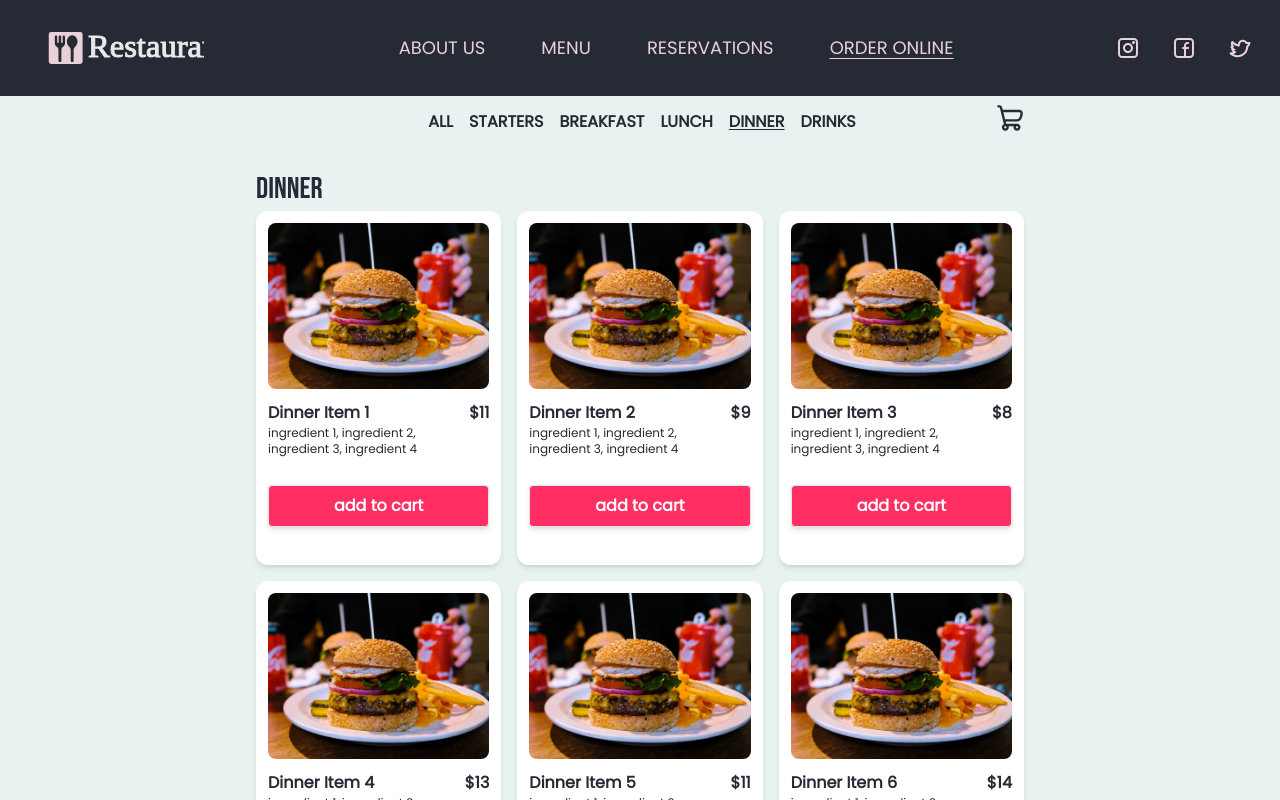
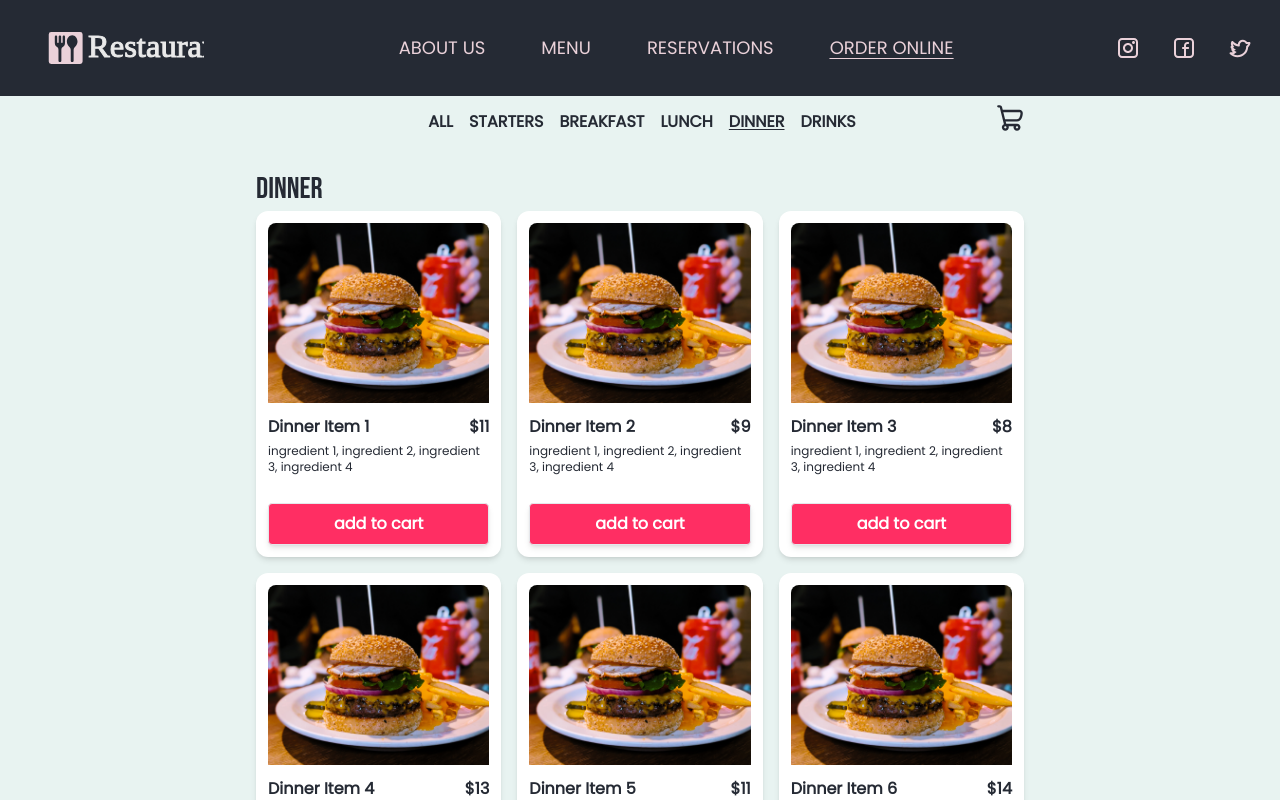
Before and after one commit to THallerJ/restaurant-next, a Next.js app: page /order/dinner in a window 1280 px wide. Built offline with nearby package versions, Linux system fonts and the light colour scheme.

Commit message:
made dailysepcial work with orderitem still needs work

```diff
--- a/src/app/order/components/DailySpecial.tsx
+++ b/src/app/order/components/DailySpecial.tsx
@@ -5,10 +5,10 @@ import Image from "next/image";
 import { useOrder } from "../contexts/OrderContext";
 import { DailySpecialModal } from "@/components";
 import OrderItem from "./OrderItem";
-//make work on mobile and make cartitems stored in local
+
 const DailySpecial = () => {
   const { cartDispatch } = useOrder();
-  const [open, setShow] = useState(false);
+  const [open, setOpen] = useState(false);
 
   return (
     <>
@@ -45,7 +45,15 @@ const DailySpecial = () => {
         </div>
       </div>
       <div className="flex md:hidden">
-        <OrderItem item={dailySpecial} />
+        <OrderItem item={dailySpecial}>
+          <button
+            onClick={() => setOpen((prev) => !prev)}
+            className="text-dark"
+          >
+            click to learn more!
+          </button>
+        </OrderItem>
+        <DailySpecialModal showDialog={open} setShowDialog={setOpen} />
       </div>
     </>
   );
--- a/src/app/order/components/OrderItem.tsx
+++ b/src/app/order/components/OrderItem.tsx
@@ -5,7 +5,12 @@ import { useOrder } from "../contexts/OrderContext";
 import { Checkmark } from "@/assets";
 import { useState } from "react";
 
-const OrderItem = ({ item }: { item: menuItem }) => {
+type OrderItemProps = {
+  item: menuItem;
+  children?: React.ReactNode;
+};
+
+const OrderItem = ({ item, children }: OrderItemProps) => {
   const { cartDispatch } = useOrder();
   const [clicked, setClicked] = useState(false);
 
@@ -17,22 +22,19 @@ const OrderItem = ({ item }: { item: menuItem }) => {
   };
 
   return (
-    <div className="flex w-full flex-col gap-3 rounded-xl bg-white p-3 text-dark shadow-md">
+    <div className="flex w-full flex-col rounded-xl bg-white p-3 text-dark shadow-md">
       {item.image ? (
         <Image
           src={item.image}
           alt={item.name}
-          className="h-48 rounded-lg  object-cover"
+          className="h-48 rounded-lg object-cover pb-3"
         />
       ) : null}
-      <div className="flex h-full flex-col">
-        <div className="flex gap-8">
-          <div>
+      <div className="flex w-full flex-row justify-between pb-1">
         <span className="font-semibold">{item.name}</span>
-            <p className="h-12 text-xs">{item.details}</p>
-          </div>
         <span className="font-semibold">{`$${item.price}`}</span>
       </div>
+      {children ? children : <p className="h-12 text-xs">{item.details}</p>}
       <button
         className={`mt-3 rounded border px-[1em] py-[0.5em] font-bold text-white shadow-md
             transition-colors duration-700 hover:border-dark ${
@@ -50,7 +52,6 @@ const OrderItem = ({ item }: { item: menuItem }) => {
         )}
       </button>
     </div>
-    </div>
   );
 };
 
```
Lines whose indentation alone changed are shown as unchanged.
